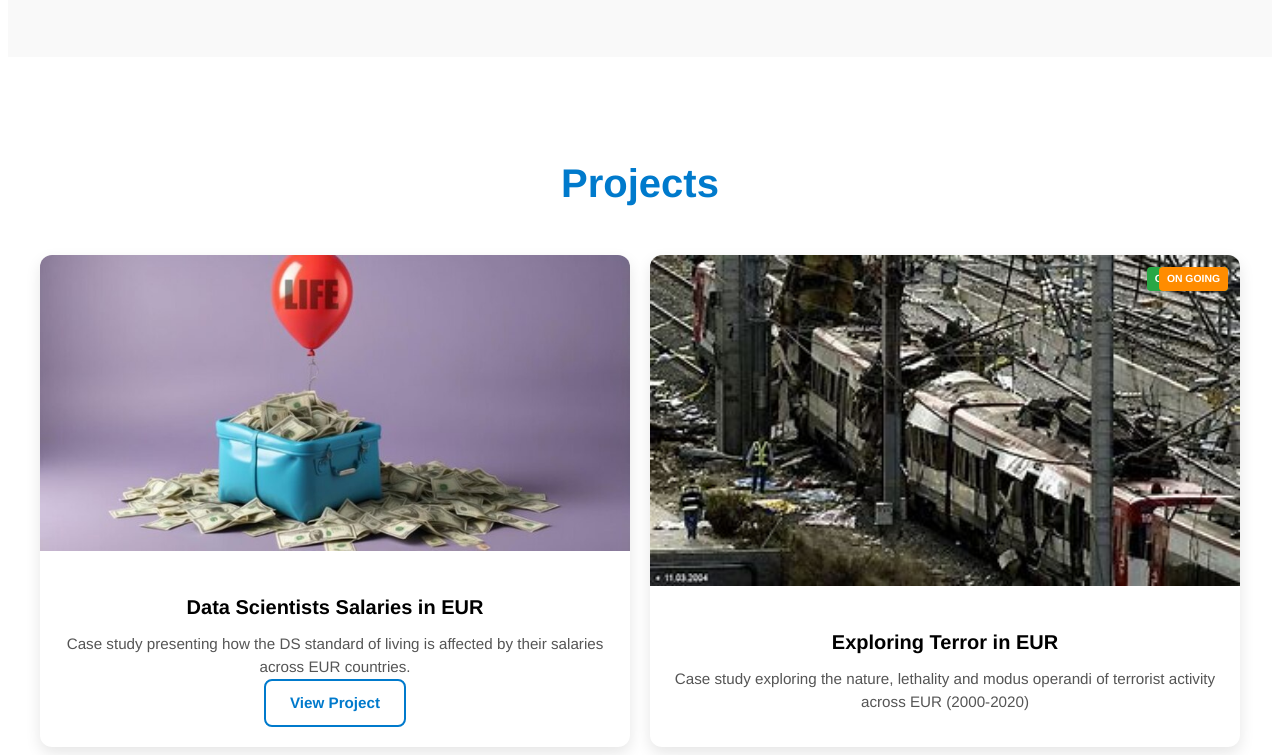
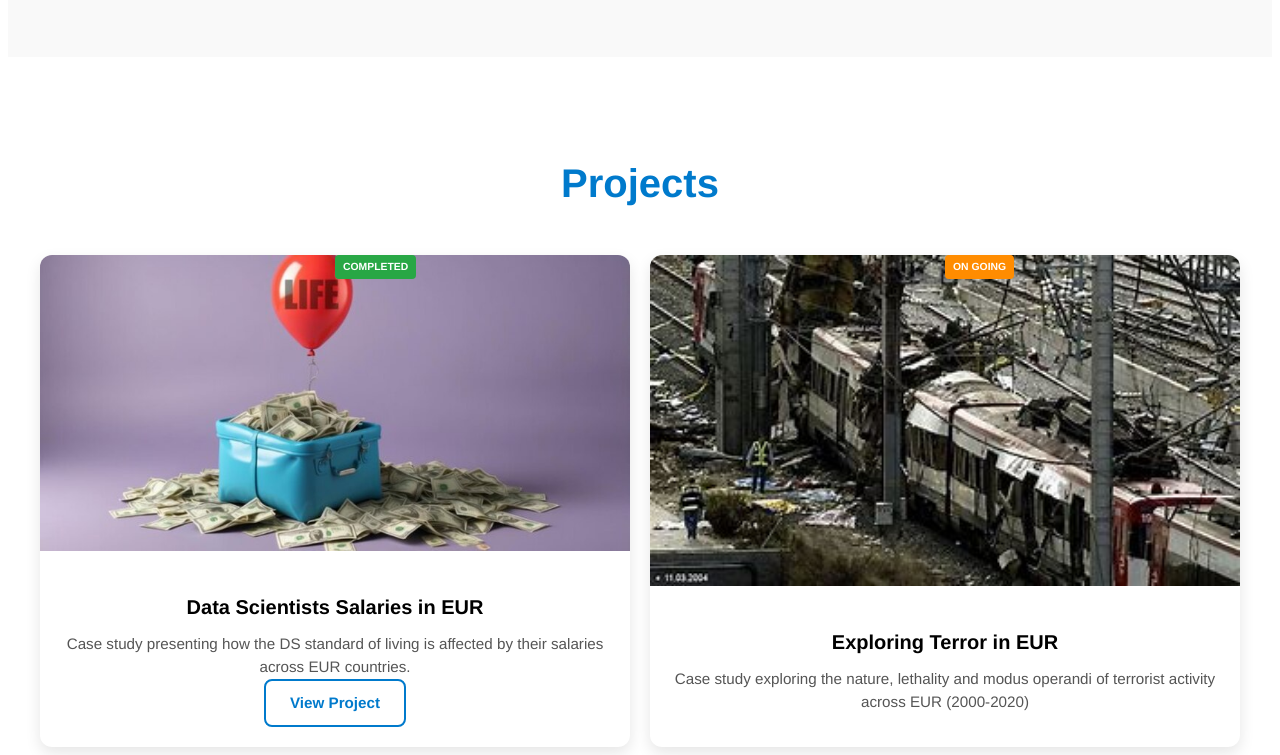
Before and after one commit to geoav74/gvyzaniaris_portfolio.github.io, a plain HTML site: page index.html in a window 1280 px wide. Shown: the part 705-1460 px from the top of the page. Drawn offline with Linux system fonts and the light colour scheme.

Commit message:
Update projects.css

```diff
--- a/css/projects.css
+++ b/css/projects.css
@@ -85,8 +85,8 @@
 /* status badge common styles */
 .status-badge {
   position: absolute;
-  top: 12px;
-  right: 12px;
+  /*top: 12px;
+  right: 12px;*/
   padding: 4px 8px;
   border-radius: 4px;
   font-size: 0.65rem;
```
